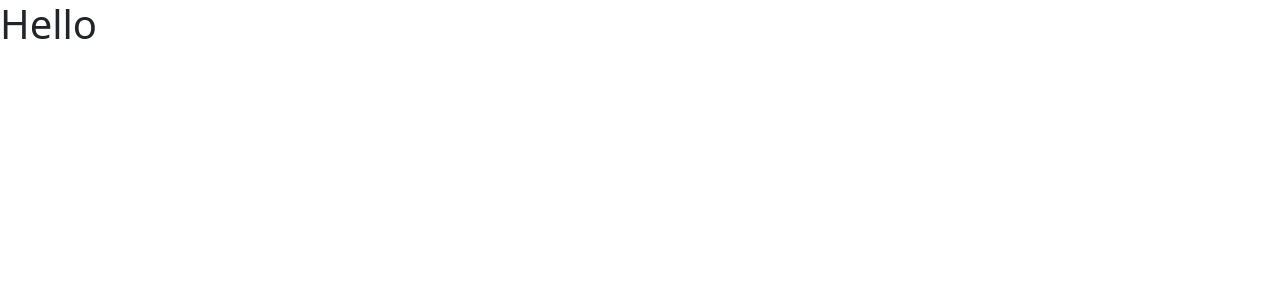
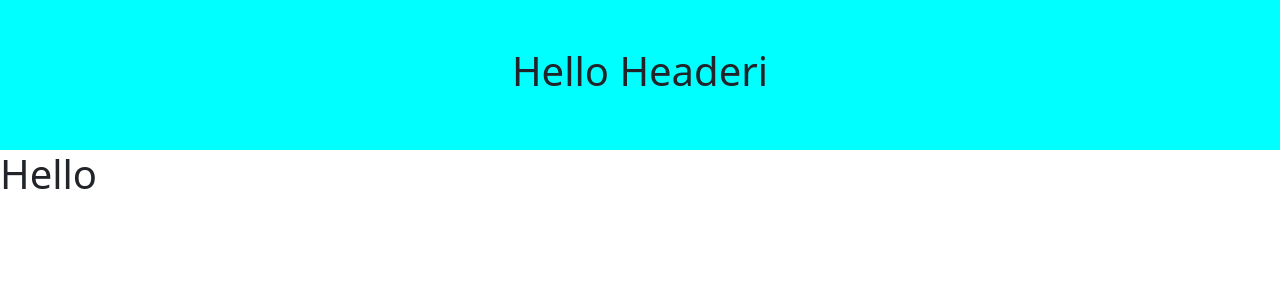
Before and after one commit to Besiiiii/Rental-Car, a React (Create React App) app in the folder ClientApp/: page / in a window 1280 px wide. Shown: the top 300 px of the page. Built offline with nearby package versions, Linux system fonts and the light colour scheme.

Commit message:
adding stuff

```diff
--- /dev/null
+++ b/ClientApp/src/App.css
@@ -0,0 +1,8 @@
+.head{
+    background-color: aqua;
+    display: flex;
+    align-items: center;
+    justify-content: center;
+    width: 100vw;
+    height: 150px;
+}
--- a/ClientApp/src/App.js
+++ b/ClientApp/src/App.js
@@ -1,14 +1,12 @@
+import './App.css';
 import { Home } from './components/Home'
+import { Header } from './components/Header';
 
 function App() {
   return (
     <div className="App">
-
-
-      <div className="App">
-                < Home />
-            </div>
-
+        < Header />
+        < Home />
     </div>
   );
 }
--- /dev/null
+++ b/ClientApp/src/components/Header.jsx
@@ -0,0 +1,9 @@
+import React from "react";
+
+export const Header = () => {
+    return(
+        <div className="head">
+          <h1>Hello Headeri</h1>
+        </div>
+    )
+}
```
